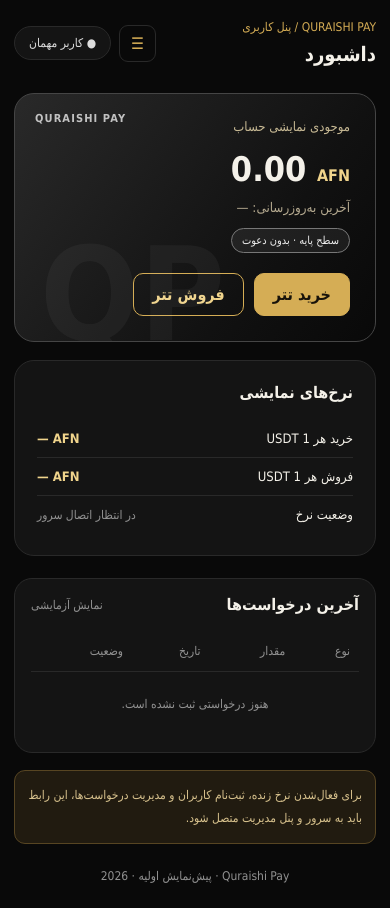
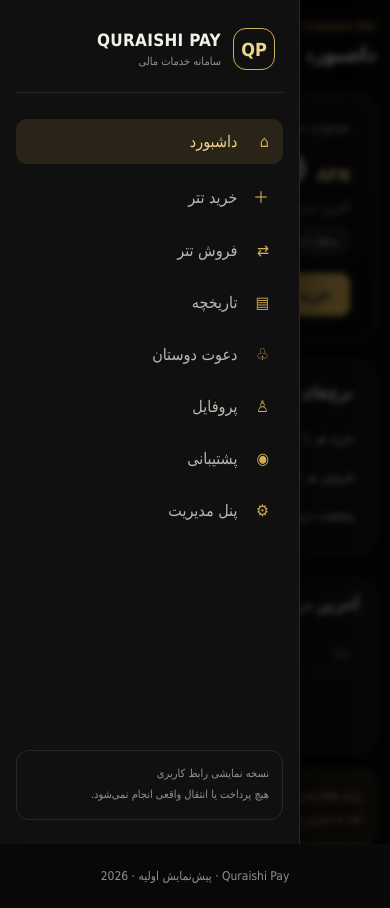
Before and after one commit to qalireza64/quraishi-pay, a plain HTML site: page index.html in a window 390 px wide. Both pictures are taken after a click on the button "باز کردن منو". Drawn offline with Linux system fonts and the light colour scheme.

Commit message:
index.html

```diff
--- a/index.html
+++ b/index.html
@@ -44,7 +44,33 @@ table{width:100%;border-collapse:collapse;font-size:12px}th,td{text-align:right;
 .profile-card{display:flex;gap:14px;align-items:center}.avatar{width:54px;height:54px;border-radius:50%;display:grid;place-items:center;background:#2b2417;color:var(--gold2);font-weight:bold;font-size:20px}
 .support{display:grid;gap:12px}.support input,.support textarea{width:100%;background:#0d0d0d;border:1px solid var(--line);border-radius:10px;padding:13px;color:white}.support textarea{min-height:100px;resize:vertical}
 .mobile-menu{display:none}
-@media(max-width:800px){.app{grid-template-columns:1fr}aside{display:none}main{padding:20px 14px}.grid{grid-template-columns:1fr}.top h1{font-size:20px}.form-grid{grid-template-columns:1fr}.mobile-menu{display:block;background:transparent;color:var(--gold);border:1px solid var(--line);padding:8px 11px;border-radius:9px}.balance{min-height:170px}.section{padding:16px;overflow:auto}}
+.mobile-menu-overlay{display:none}
+@media(max-width:800px){
+ .app{grid-template-columns:1fr}
+ aside{
+  display:flex;position:fixed;z-index:1001;top:0;left:0;bottom:0;
+  width:min(300px,86vw);height:100dvh;overflow-y:auto;
+  border-left:0;border-right:1px solid var(--line);
+  padding:24px 16px;gap:26px;
+  transform:translateX(-105%);transition:transform .28s ease;
+  visibility:hidden;box-shadow:12px 0 35px rgba(0,0,0,.35)
+ }
+ body.mobile-nav-open aside{transform:translateX(0);visibility:visible}
+ .mobile-menu-overlay{
+  display:block;position:fixed;inset:0;z-index:1000;
+  background:rgba(0,0,0,.68);backdrop-filter:blur(3px);
+  opacity:0;visibility:hidden;transition:opacity .28s ease,visibility .28s ease
+ }
+ body.mobile-nav-open .mobile-menu-overlay{opacity:1;visibility:visible}
+ body.mobile-nav-open{overflow:hidden}
+ main{padding:20px 14px}
+ .grid{grid-template-columns:1fr}
+ .top h1{font-size:20px}
+ .form-grid{grid-template-columns:1fr}
+ .mobile-menu{display:block;background:transparent;color:var(--gold);border:1px solid var(--line);padding:8px 11px;border-radius:9px;cursor:pointer}
+ .balance{min-height:170px}
+ .section{padding:16px;overflow:auto}
+}
 
 .confirm-details{border:1px solid var(--line);border-radius:14px;padding:14px;background:rgba(255,255,255,.02)}
 .confirm-intro{font-weight:700;color:var(--gold);margin-bottom:12px;line-height:1.9}
@@ -55,8 +81,9 @@ table{width:100%;border-collapse:collapse;font-size:12px}th,td{text-align:right;
 </style>
 </head>
 <body>
+<div class="mobile-menu-overlay" id="mobileMenuOverlay" aria-hidden="true" onclick="closeMobileMenu()"></div>
 <div class="app">
-<aside>
+<aside id="mobileNavigation" aria-label="منوی اصلی">
  <div class="brand"><div class="logo">QP</div><div><strong>QURAISHI PAY</strong><small>سامانه خدمات مالی</small></div></div>
  <nav class="nav">
   <button class="active" data-page="home"><span>⌂</span> داشبورد</button>
@@ -71,7 +98,7 @@ table{width:100%;border-collapse:collapse;font-size:12px}th,td{text-align:right;
  <div class="side-note">نسخه نمایشی رابط کاربری<br>هیچ پرداخت یا انتقال واقعی انجام نمی‌شود.</div>
 </aside>
 <main>
- <div class="top"><div><div class="eyebrow">QURAISHI PAY / پنل کاربری</div><h1 id="pageTitle">داشبورد</h1></div><div style="display:flex;gap:8px;align-items:center"><button class="mobile-menu" onclick="alert('برای جابه‌جایی از منوی پایین صفحه استفاده کنید.')">☰</button><div class="user">● کاربر مهمان</div></div></div>
+ <div class="top"><div><div class="eyebrow">QURAISHI PAY / پنل کاربری</div><h1 id="pageTitle">داشبورد</h1></div><div style="display:flex;gap:8px;align-items:center"><button class="mobile-menu" id="mobileMenuButton" type="button" aria-label="باز کردن منو" aria-controls="mobileNavigation" aria-expanded="false" onclick="toggleMobileMenu()">☰</button><div class="user">● کاربر مهمان</div></div></div>
 
  <section class="page active" id="home">
   <div class="grid">
@@ -234,7 +261,39 @@ function updateTier(value){
 }
 function copyReferral(){const el=document.getElementById('refLink');el.select();el.setSelectionRange(0,99999);if(navigator.clipboard&&window.isSecureContext){navigator.clipboard.writeText(el.value).then(()=>alert('لینک نمونه کپی شد.'));}else{document.execCommand('copy');alert('لینک نمونه کپی شد.');}}
 
-function showPage(id){if(id==='admin'){renderOrders();}updateRateLabels();if(id==='history')renderHistory();document.querySelectorAll('.page').forEach(p=>p.classList.toggle('active',p.id===id));document.querySelectorAll('.nav button').forEach(b=>b.classList.toggle('active',b.dataset.page===id));document.getElementById('pageTitle').textContent=titles[id]||'داشبورد';}
+let mobileMenuOpen=false;
+function openMobileMenu(){
+ if(window.innerWidth>800||mobileMenuOpen)return;
+ mobileMenuOpen=true;
+ document.body.classList.add('mobile-nav-open');
+ const button=document.getElementById('mobileMenuButton');
+ if(button)button.setAttribute('aria-expanded','true');
+ // ورودی تاریخچه باعث می‌شود Back گوشی ابتدا منو را ببندد.
+ history.pushState({...history.state,qpMobileMenu:true},'');
+}
+function closeMobileMenu(fromPopState=false){
+ if(!mobileMenuOpen)return;
+ mobileMenuOpen=false;
+ document.body.classList.remove('mobile-nav-open');
+ const button=document.getElementById('mobileMenuButton');
+ if(button)button.setAttribute('aria-expanded','false');
+ if(!fromPopState&&history.state&&history.state.qpMobileMenu)history.back();
+}
+function toggleMobileMenu(){mobileMenuOpen?closeMobileMenu():openMobileMenu();}
+window.addEventListener('popstate',()=>{if(mobileMenuOpen)closeMobileMenu(true);});
+document.addEventListener('keydown',event=>{
+ if(event.key==='Escape'&&mobileMenuOpen){event.preventDefault();closeMobileMenu();}
+});
+window.addEventListener('resize',()=>{if(window.innerWidth>800&&mobileMenuOpen)closeMobileMenu();});
+function showPage(id){
+ if(id==='admin')renderOrders();
+ updateRateLabels();
+ if(id==='history')renderHistory();
+ document.querySelectorAll('.page').forEach(p=>p.classList.toggle('active',p.id===id));
+ document.querySelectorAll('.nav button').forEach(b=>b.classList.toggle('active',b.dataset.page===id));
+ document.getElementById('pageTitle').textContent=titles[id]||'داشبورد';
+ closeMobileMenu();
+}
 document.querySelectorAll('.nav button').forEach(b=>b.addEventListener('click',()=>showPage(b.dataset.page)));
 renderHistory();updateRateLabels();
 </script>
```
